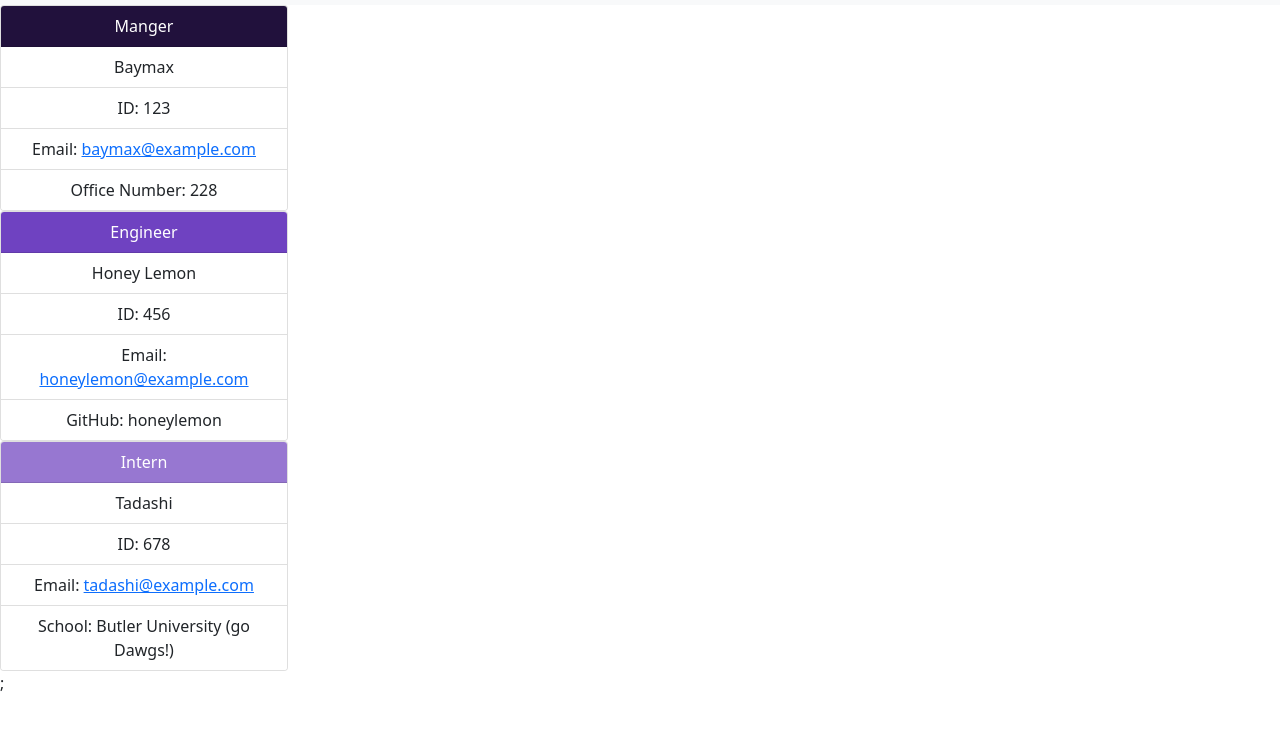
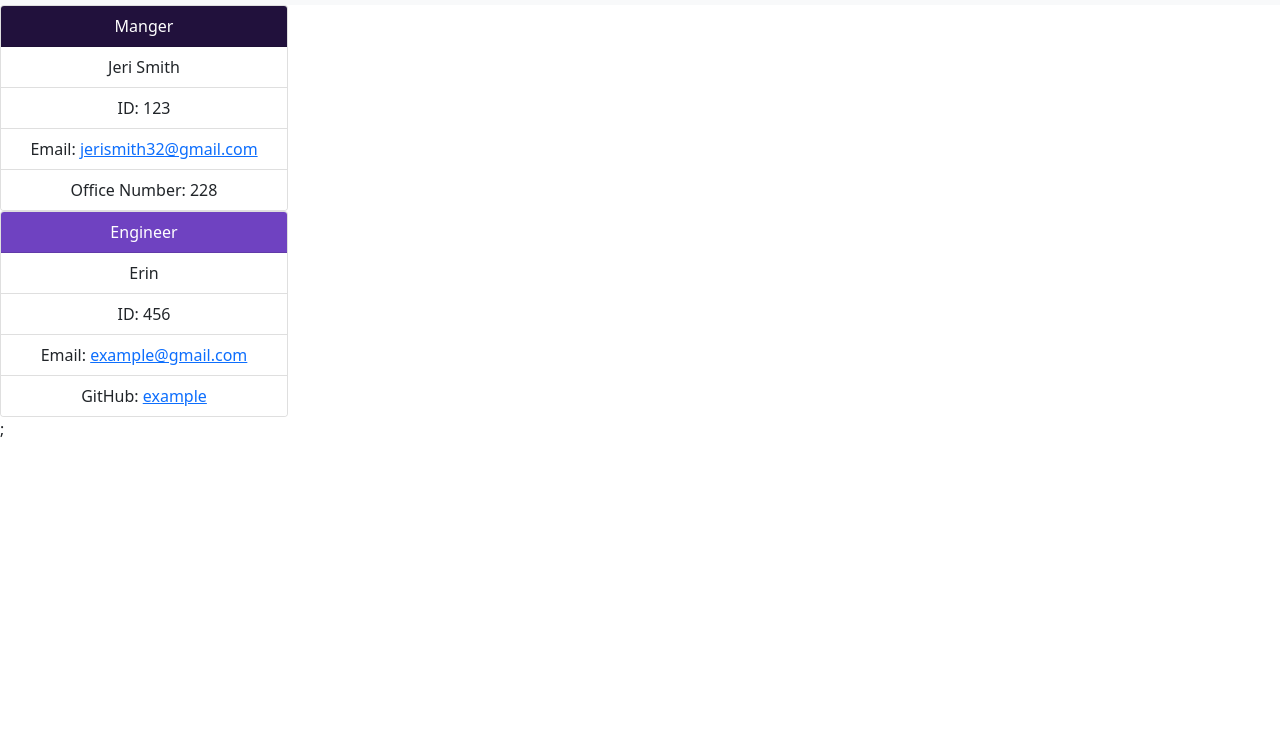
Before and after one commit to jerismith32/challenge-10-OOP-team-profile-generator, a website: page dist/generated.html in a window 1280 px wide. Shown: the part 45-774 px from the top of the page. Drawn offline with nearby package versions, Linux system fonts and the light colour scheme.

Commit message:
updated the github link for the engineer card

```diff
--- a/dist/generated.html
+++ b/dist/generated.html
@@ -18,37 +18,26 @@
 
 <div class="card-deck">
 
-              <div class="card text-center" style="width: 18rem;">
+            <div class="card text-center" style="width: 18rem;">
               <div class="card-header text-white text-center" style="background-color: #21113c;">
                 Manger
               </div>
               <ul class="list-group list-group-flush">
-                <li class="list-group-item">Baymax</li>
+                <li class="list-group-item">Jeri Smith</li>
                 <li class="list-group-item">ID: 123</li>
-                <li class="list-group-item">Email: <a href = "mailto: baymax@example.com">baymax@example.com</a></li>
+                <li class="list-group-item">Email: <a href = "mailto: jerismith32@gmail.com">jerismith32@gmail.com</a></li>
                 <li class="list-group-item">Office Number: 228</li>
               </ul>
             </div>
-              <div class="card text-center" style="width: 18rem;">
+            <div class="card text-center" style="width: 18rem;">
               <div class="card-header text-white" style="background-color: #6f42c1;">
                 Engineer
               </div>
               <ul class="list-group list-group-flush card-text">
-                <li class="list-group-item">Honey Lemon</li>
+                <li class="list-group-item">Erin</li>
                 <li class="list-group-item">ID: 456</li>
-                <li class="list-group-item">Email: <a href = "mailto: honeylemon@example.com">honeylemon@example.com</a></li>
-                <li class="list-group-item">GitHub: honeylemon</li>
-              </ul>
-            </div>
-              <div class="card text-center" style="width: 18rem;">
-              <div class="card-header text-white" style="background-color: #9777d1;">
-                Intern
-              </div>
-              <ul class="list-group list-group-flush card-text">
-                <li class="list-group-item">Tadashi</li>
-                <li class="list-group-item">ID: 678</li>
-                <li class="list-group-item">Email: <a href = "mailto: tadashi@example.com">tadashi@example.com</a></li>
-                <li class="list-group-item">School: Butler University (go Dawgs!)</li>
+                <li class="list-group-item">Email: <a href = "mailto: example@gmail.com">example@gmail.com</a></li>
+                <li class="list-group-item">GitHub: <a href = "www.github/example">example</a></li>
               </ul>
             </div>;
 </div>
--- a/dist/generated.js
+++ b/dist/generated.js
@@ -30,7 +30,7 @@ function getRole(teamList) {
                 <li class="list-group-item">${teamList[i].name}</li>
                 <li class="list-group-item">ID: ${teamList[i].id}</li>
                 <li class="list-group-item">Email: <a href = "mailto: ${teamList[i].email}">${teamList[i].email}</a></li>
-                <li class="list-group-item">GitHub: ${teamList[i].github}</li>
+                <li class="list-group-item">GitHub: <a href = "www.github/${teamList[i].github}">${teamList[i].github}</a></li>
               </ul>
             </div>`
         }
```
